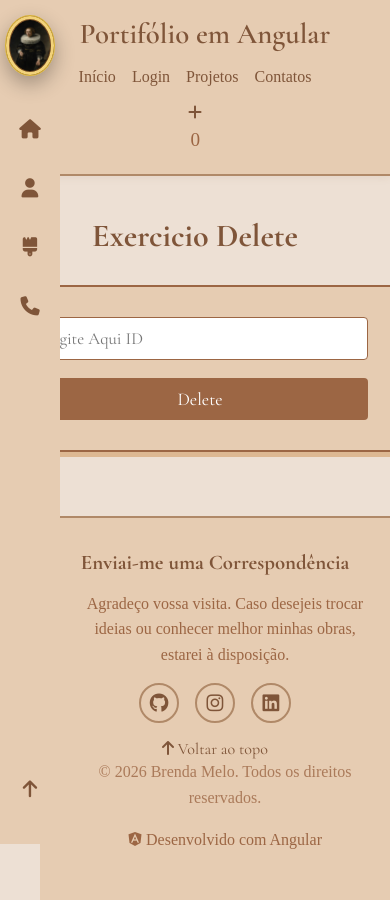
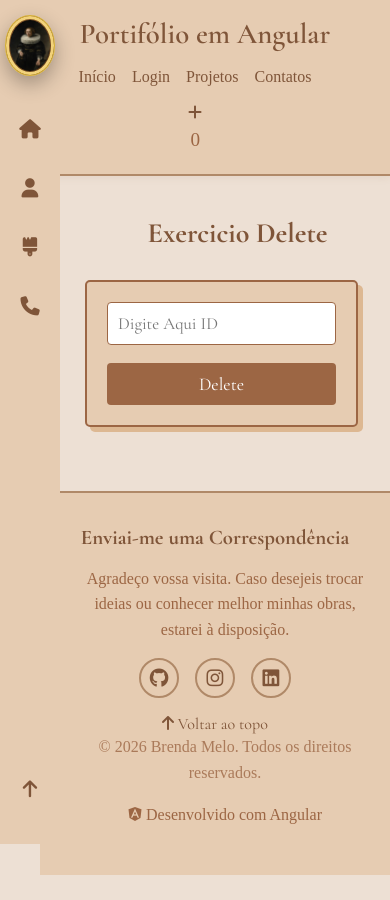
Before and after one commit to Berenda-m/portifolio-em-angular, an Angular app: page /exercicios-delete in a window 390 px wide. After the commit the page ends 875 px from the top, so only its background shows below. Built offline with nearby package versions, Linux system fonts and the light colour scheme.

Commit message:
finaliza-css-exercicios

```diff
--- a/src/app/componentes/exercicio-delete/exercicio-delete.css
+++ b/src/app/componentes/exercicio-delete/exercicio-delete.css
@@ -84,3 +84,23 @@ p {
     box-shadow: 3px 3px 0 var(--accent);
 
 }
+@media (max-width: 768px) {
+
+    form {
+        width: 70%;
+        padding: 20px;
+        box-sizing: border-box;
+        margin-left: 85px;
+    }
+
+    h1 {
+        font-size: 28px;
+        margin-left: 85px;
+    }
+
+    p {
+
+        margin-left: 85px;
+        width: 70%;
+    }
+}
--- a/src/app/componentes/exercicio-put/exercicio-put.css
+++ b/src/app/componentes/exercicio-put/exercicio-put.css
@@ -69,3 +69,23 @@ span {
     font-size: 16px;
     font-family: 'Times New Roman', Times, serif;
 }
+@media (max-width: 768px) {
+
+    form {
+        width: 70%;
+        padding: 20px;
+        box-sizing: border-box;
+        margin-left: 85px;
+    }
+
+    h1 {
+        font-size: 28px;
+        margin-left: 85px;
+    }
+
+    p {
+
+        margin-left: 85px;
+        width: 70%;
+    }
+}
```
